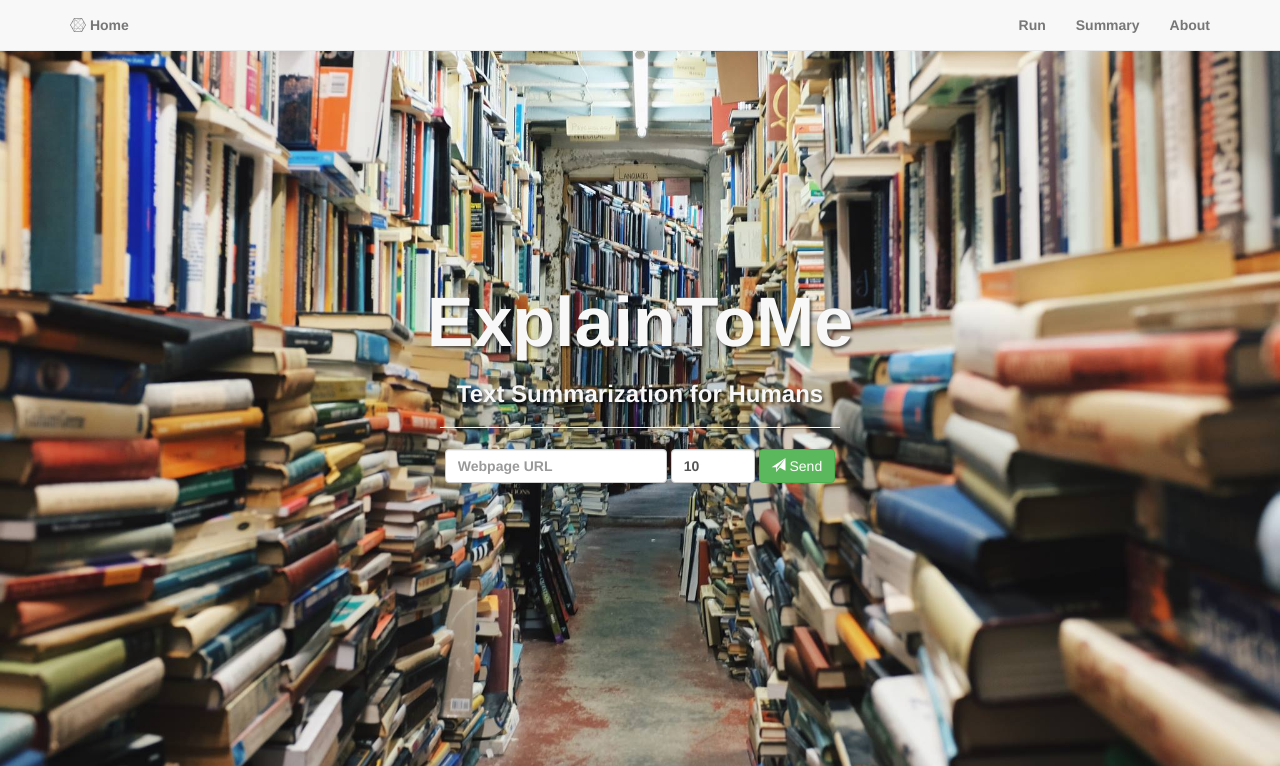
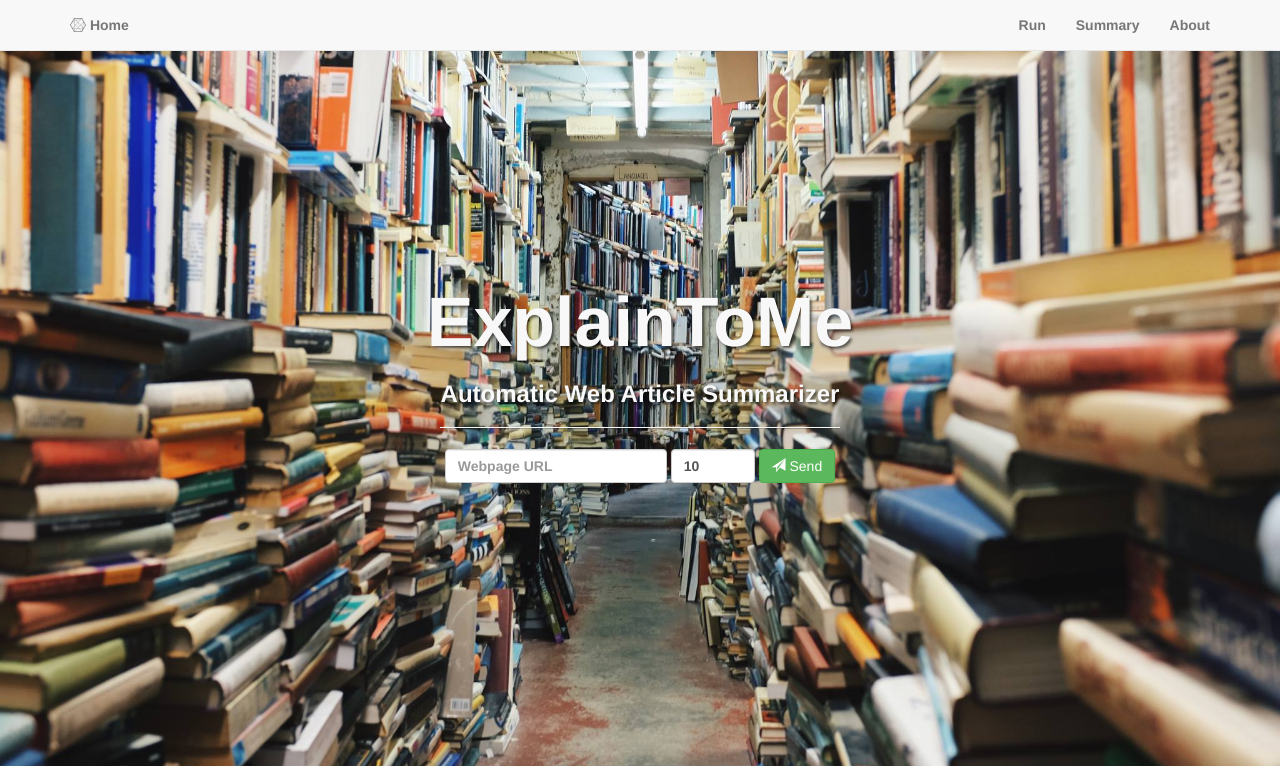
Before and after one commit to jjangsangy/ExplainToMe, a Flask app: page / in a window 1280 px wide. Shown: the top 766 px of the page. Run offline with Flask 2, Linux system fonts and the light colour scheme; some libraries are stand-ins or nearby versions.

Commit message:
changed tagline

```diff
--- a/ExplainToMe/templates/base.html
+++ b/ExplainToMe/templates/base.html
@@ -16,7 +16,7 @@
     <meta property="og:description" content="Automatic Web Article Summarizer" />
     <meta property="og:image" content="https://raw.githubusercontent.com/jjangsangy/ExplainToMe/master/static/front.jpg" />
     <meta property="og:url" content="{{ request.url }}" />
-    <title>{% block title %}ExplainToMe - Text Summarization for Humans{% endblock %}</title>
+    <title>{% block title %}ExplainToMe - Automatic Web Article Summarizer{% endblock %}</title>
     {% block favicon %}
         <link type="image/x-icon" href="{{ url_for('static', filename='img/favicon.ico') }}" rel="icon">
     {% endblock %}
@@ -66,7 +66,7 @@
       <div class="col-lg">
         <div class="intro-message">
           <h1>ExplainToMe</h1>
-          <h3>Text Summarization for Humans</h3>
+          <h3>Automatic Web Article Summarizer</h3>
           <hr class="intro-divider">
           {% block content %}
           {% endblock %}
--- a/app.json
+++ b/app.json
@@ -1,6 +1,6 @@
 {
     "name": "ExplainToMe",
-    "description": "Text Summarization For Humans",
+    "description": "Automatic Web Article Summarizer",
     "repository": "https://github.com/jjangsangy/ExplainToMe",
     "logo": "https://raw.githubusercontent.com/jjangsangy/ExplainToMe/master/ExplainToMe/static/img/favicon.ico",
     "keywords": ["python", "nlp", "summarization", "flask"]
--- a/setup.py
+++ b/setup.py
@@ -2,18 +2,18 @@
 """
 Explain To Me
 =============
-A Text Summarizer for Humans
+Automatic Web Article Summarizer
 
 :copyright (c) 2015 Sang Han:
 """
 
-from version import __version__ as version
 from setuptools import setup
 
+from version import __version__ as version
 
 setup(
     name='ExplainToMe',
-    description='A Text Summarizer for Humans',
+    description='Automatic Web Article Summarizer',
     long_description='\n'.join(
         [
             open('README.rst', 'rb').read().decode('utf-8'),
```
Also changed, not shown: README.md.
